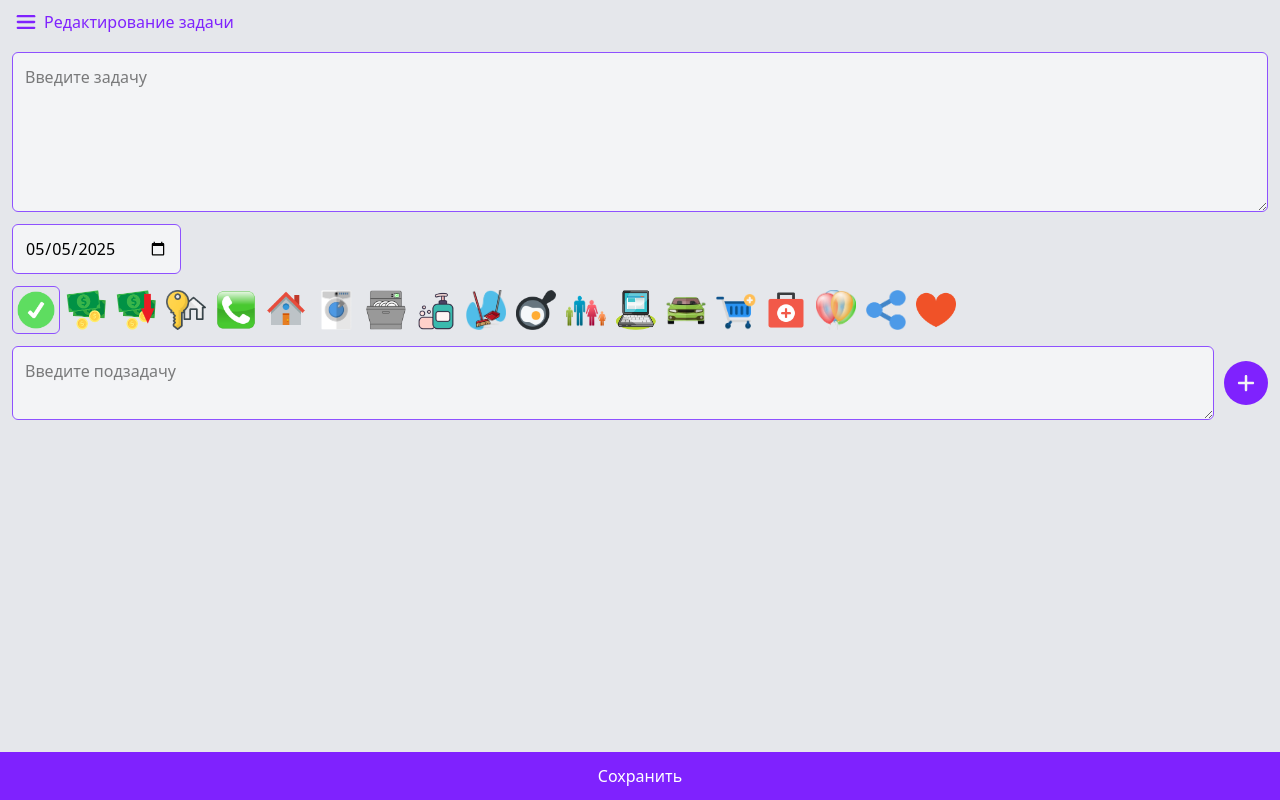
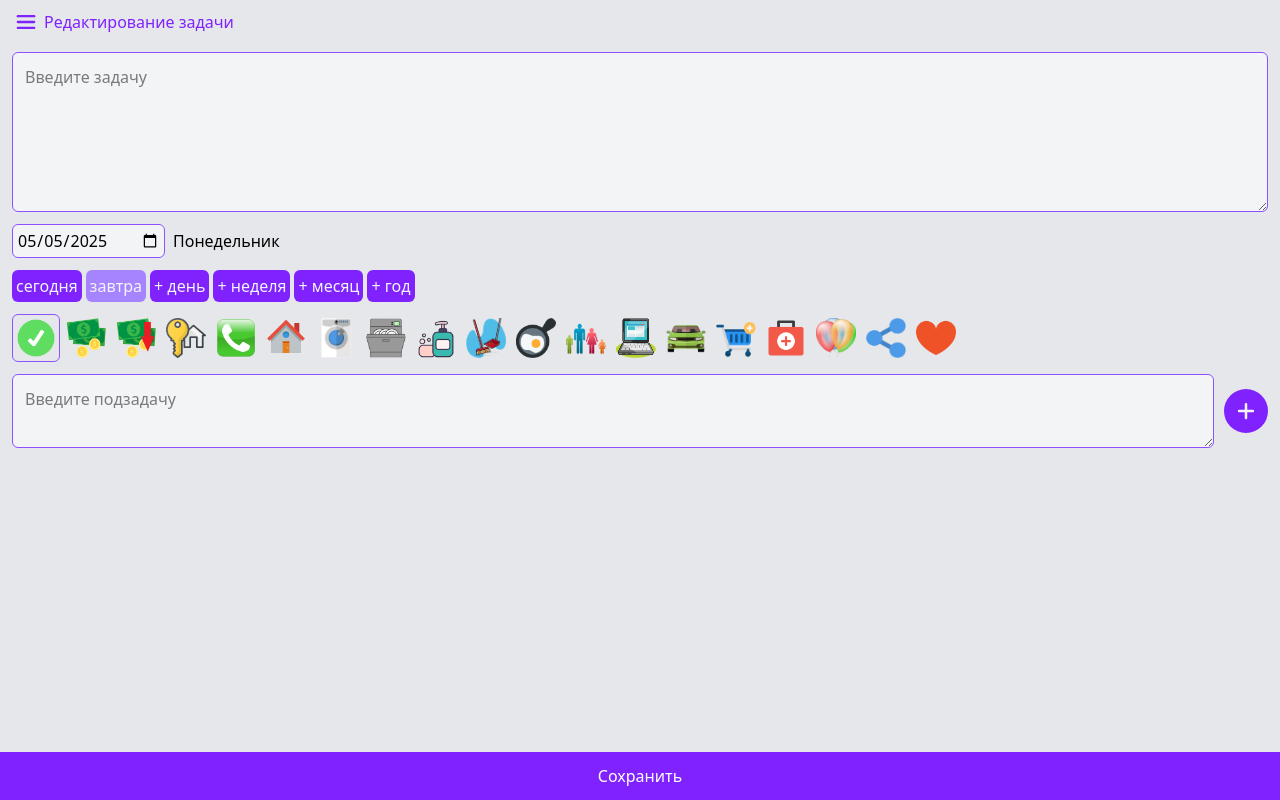
Before and after one commit to Evgeniy-Shabakov/todo-list, a Nuxt app: page /1 in a window 1280 px wide. Built offline with nearby package versions, Linux system fonts and the light colour scheme.

Commit message:
Added btn for date

```diff
--- a/js/date-helper.js
+++ b/js/date-helper.js
@@ -38,3 +38,15 @@ export function isPaste(dateString) {
 
     return dateToCheck < today; // Возвращает true, если дата меньше сегодняшней
 }
+
+export function getNextMonthDate(dateString) {
+  const date = new Date(dateString);
+  date.setMonth(date.getMonth() + 1);
+  return date.toLocaleDateString('en-CA');
+}
+
+export function getNextYearDate(dateString) {
+  const date = new Date(dateString);
+  date.setFullYear(date.getFullYear() + 1);
+  return date.toLocaleDateString('en-CA');
+}
--- a/pages/[id].vue
+++ b/pages/[id].vue
@@ -1,10 +1,13 @@
 <script setup>
+import { getNextMonthDate, getNextYearDate, isToday, isTomorrow } from '~/js/date-helper'
 import { todoList, addTodo } from '~/js/todo-list'
 
 const id = useRoute().params.id
 
 const title = ref()
-const date = ref(new Date().toISOString().split('T')[0]) //устанавливаем текущую дату
+const date = ref(new Date().toLocaleDateString('en-CA')) //устанавливаем текущую дату
+console.log(date.value)
+
 const imgIndex = ref(0)
 
 const subTodoInput = ref()
@@ -66,6 +69,14 @@ function removeSubTodo(index) {
    }
 }
 
+const dayOfWeek = computed(() => {
+   if (!date.value) return ''
+
+   const days = ['Воскресенье', 'Понедельник', 'Вторник', 'Среда', 'Четверг', 'Пятница', 'Суббота']
+   const dayIndex = new Date(date.value).getDay()
+   return days[dayIndex]
+})
+
 </script>
 
 <template>
@@ -78,9 +89,54 @@ function removeSubTodo(index) {
                    v-model="title"
                    placeholder="Введите задачу" />
 
-         <input type="date"
-                v-model="date"
-                class="bg-gray-100 border border-violet-500 rounded-md p-3 w-max">
+         <div>
+            <input type="date"
+                   v-model="date"
+                   class="bg-gray-100 border border-violet-500 rounded-md p-1 w-max mr-2">
+
+            <span class="mr-1"> {{ dayOfWeek }}</span>
+         </div>
+
+
+         <div class="flex gap-1 flex-wrap">
+
+            <div class="flex gap-1 flex-wrap">
+               <button class="bg-violet-400 p-1 rounded-md text-gray-100"
+                       :class="{ 'bg-violet-600': isToday(date) }"
+                       @click="date = new Date().toLocaleDateString('en-CA')">
+                  сегодня
+               </button>
+
+               <button class="bg-violet-400 p-1 rounded-md text-gray-100"
+                       :class="{ 'bg-violet-600': isTomorrow(date) }"
+                       @click="date = new Date(Date.now() + 86400000).toLocaleDateString('en-CA')">
+                  завтра
+               </button>
+            </div>
+
+            <div class="flex gap-1 flex-wrap">
+               <button class="bg-violet-600 active:bg-violet-500 p-1 rounded-md text-gray-100"
+                       @click="date = new Date(new Date(date).getTime() + 86400000).toLocaleDateString('en-CA')">
+                  + день
+               </button>
+
+               <button class="bg-violet-600 active:bg-violet-500 p-1 rounded-md text-gray-100"
+                       @click="date = new Date(new Date(date).getTime() + 604800000).toLocaleDateString('en-CA')">
+                  + неделя
+               </button>
+
+               <button class="bg-violet-600 active:bg-violet-500 p-1 rounded-md text-gray-100"
+                       @click="date = getNextMonthDate(date)">
+                  + месяц
+               </button>
+
+               <button class="bg-violet-600 active:bg-violet-500 p-1 rounded-md text-gray-100"
+                       @click="date = getNextYearDate(date)">
+                  + год
+               </button>
+            </div>
+
+         </div>
 
          <div class="flex gap-0.5 flex-wrap">
 
```
